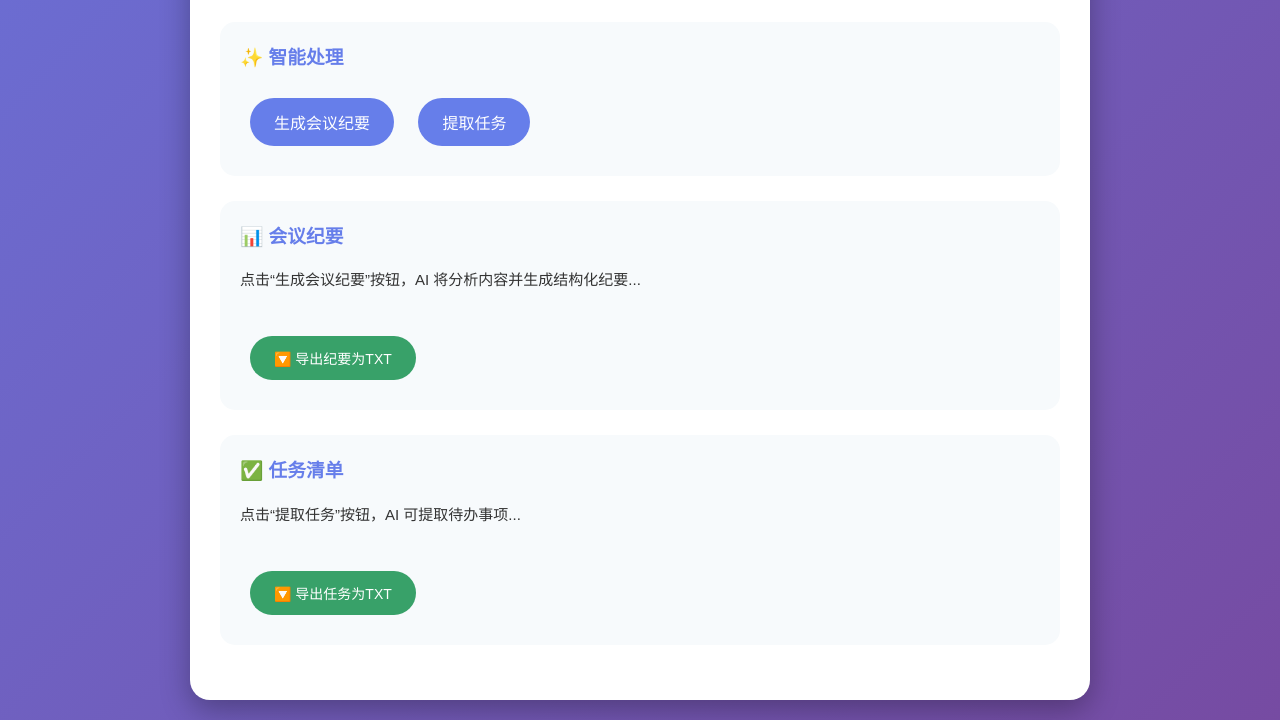
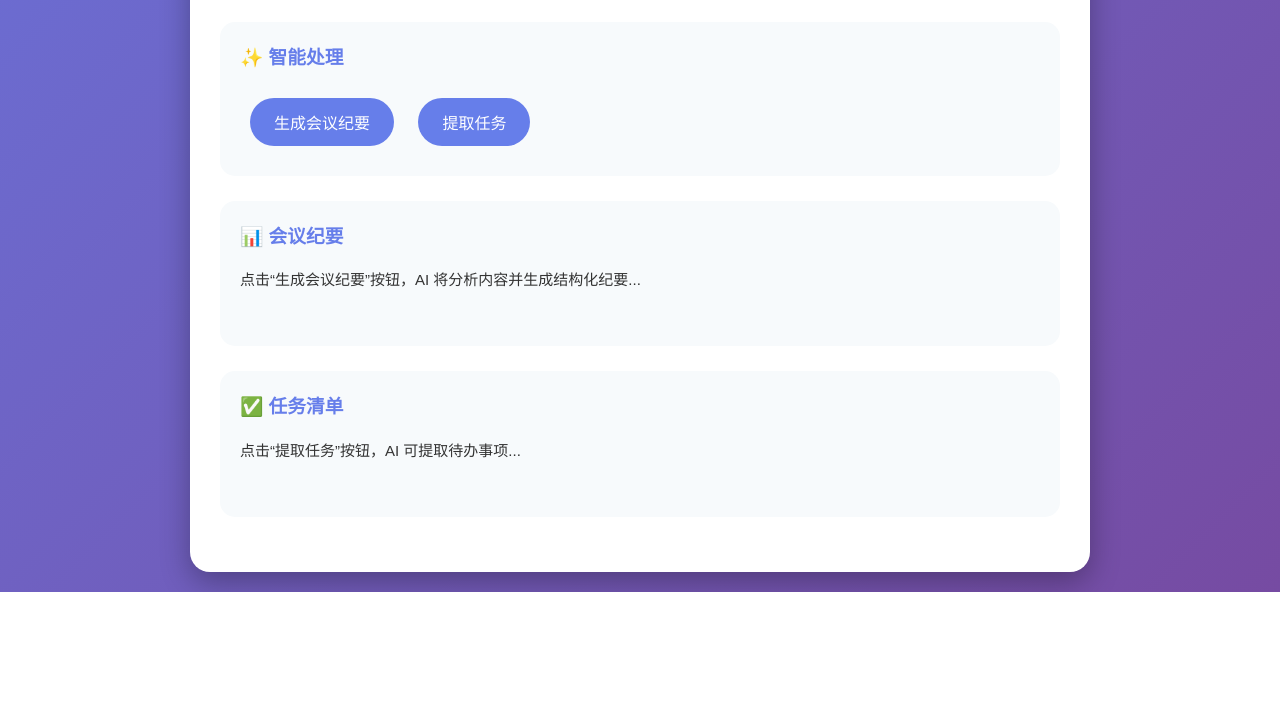
Before and after one commit to lyd1208/meeting, a website: page index.html in a window 1280 px wide. Shown: the part 1067-1787 px from the top of the page. After the commit the page ends 1659 px from the top, so only its background shows below. Drawn offline with Linux system fonts and the light colour scheme.

Commit message:
Update index.html

```diff
--- a/index.html
+++ b/index.html
@@ -151,17 +151,11 @@
         <div class="section">
             <h3>📊 会议纪要</h3>
             <div id="summary">点击“生成会议纪要”按钮，AI 将分析内容并生成结构化纪要...</div>
-            <button onclick="exportToTxt('summary', '会议纪要.txt')" class="btn btn-green" style="font-size:14px;">
-              🔽 导出纪要为TXT
-            </button>
         </div>
 
         <div class="section">
             <h3>✅ 任务清单</h3>
             <div id="tasks">点击“提取任务”按钮，AI 可提取待办事项...</div>
-            <button onclick="exportToTxt('tasks', '待办任务.txt')" class="btn btn-green" style="font-size:14px;">
-              🔽 导出任务为TXT
-            </button>
         </div>
     </div>
 
@@ -223,7 +217,7 @@
             document.getElementById('status').textContent = "⏹️ 识别已结束（如需继续，请点击开始）";
         };
 
-        // ✅ 调用本地 /api/generate，由 Vercel 代理转发到阿里云
+        // ✅ 修改：调用本地 /api/generate，由 Vercel 代理转发到阿里云
         async function generateSummary() {
             const transcript = document.getElementById('transcript').value.trim();
             if (!transcript) {
@@ -303,37 +297,6 @@
                 tasksDiv.innerHTML = `❌ 提取失败：${error.message}`;
             }
         }
-
-        // ✅ 新增：导出为 TXT 文件功能
-        function exportToTxt(elementId, filename) {
-            const element = document.getElementById(elementId);
-
-            // 提取文本内容（兼容 pre 标签）
-            let text = "";
-            if (element.tagName === 'DIV' && element.querySelector('pre')) {
-                text = element.querySelector('pre').innerText;
-            } else {
-                text = element.innerText || element.textContent;
-            }
-
-            // 清理提示性文字
-            text = text.replace(/(❌|🟢|✅|🔽|📌|💡|✨|📊|✅|⚠️|⏹️|🎤).*[\r\n]*/g, '').trim();
-            if (!text || text.includes('点击“生成') || text.includes('AI 正在')) {
-                alert("⚠️ 请先生成内容再导出！");
-                return;
-            }
-
-            // 创建并下载文件
-            const blob = new Blob([text], { type: 'text/plain;charset=utf-8' });
-            const url = URL.createObjectURL(blob);
-            const a = document.createElement('a');
-            a.href = url;
-            a.download = filename;
-            a.click();
-            URL.revokeObjectURL(url);
-
-            alert(`✅ 已导出：${filename}`);
-        }
     </script>
 </body>
 </html>
```
